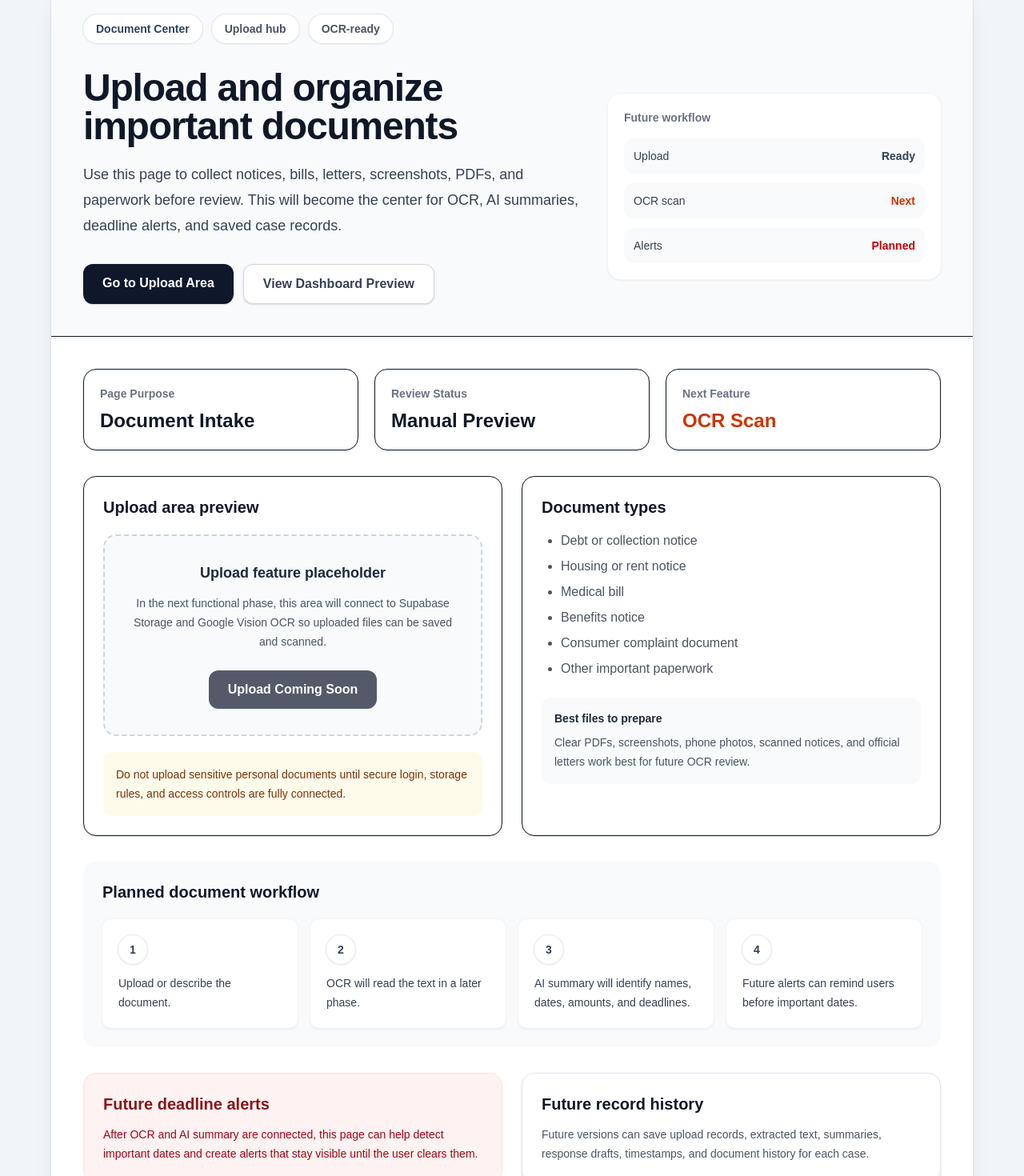
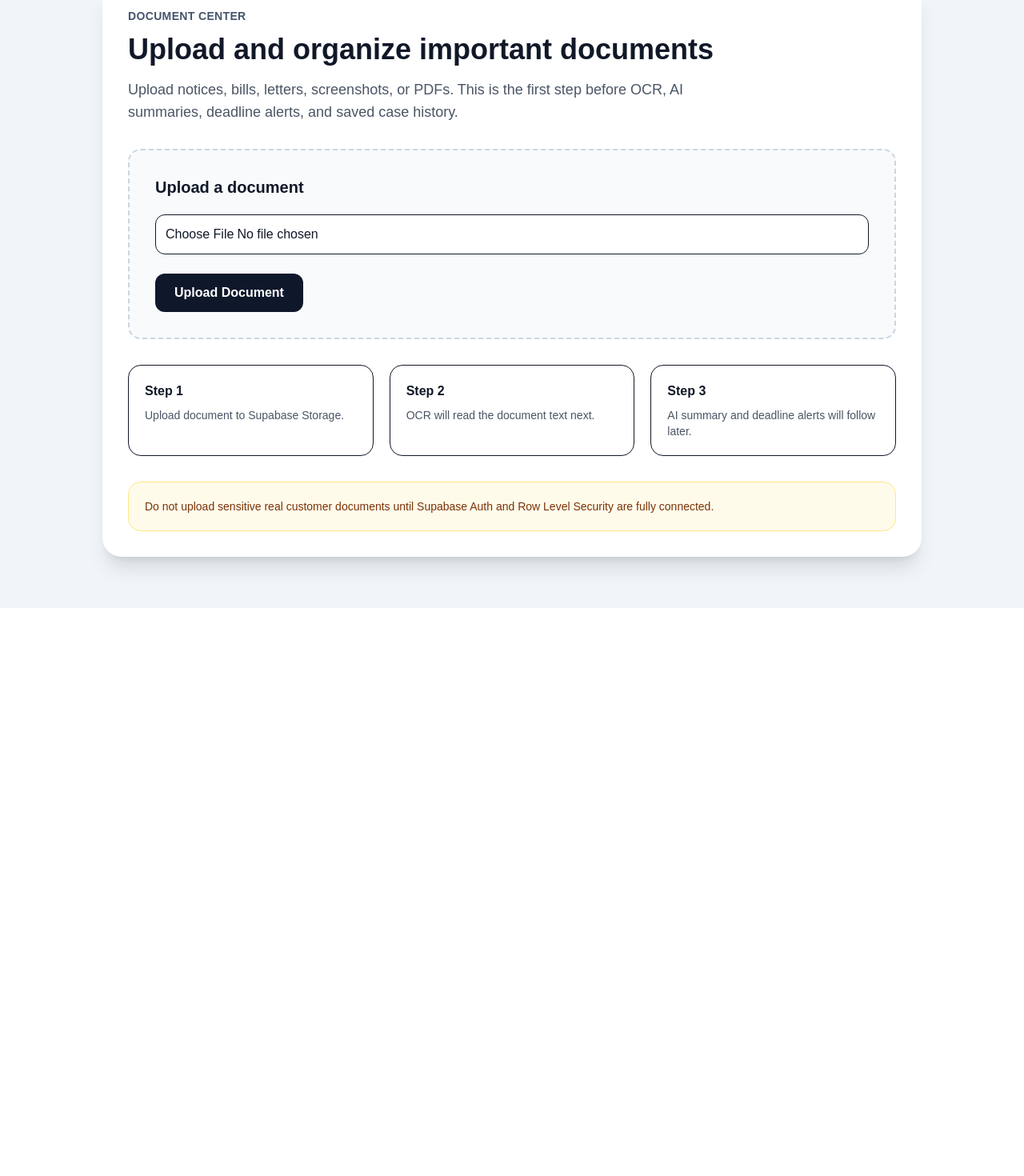
Before and after one commit to betterwork7777/csds-site, a Next.js app: page /documents in a window 1280 px wide. Shown: the part 134-1604 px from the top of the page at 80% size. After the commit the page ends 894 px from the top, so only its background shows below. Built offline with nearby package versions, Linux system fonts and the light colour scheme.

Commit message:
Refactor DocumentsPage layout and upload logic

```diff
--- a/src/app/documents/page.tsx
+++ b/src/app/documents/page.tsx
@@ -1,226 +1,117 @@
+"use client";
+
+import { useState } from "react";
+import { supabase } from "../lib/supabase";
+
 export default function DocumentsPage() {
-  const documentTypes = [
-    "Debt or collection notice",
-    "Housing or rent notice",
-    "Medical bill",
-    "Benefits notice",
-    "Consumer complaint document",
-    "Other important paperwork",
-  ];
+  const [file, setFile] = useState<File | null>(null);
+  const [uploading, setUploading] = useState(false);
+  const [message, setMessage] = useState("");
 
-  const nextSteps = [
-    "Upload or describe the document.",
-    "OCR will read the text in a later phase.",
-    "AI summary will identify names, dates, amounts, and deadlines.",
-    "Future alerts can remind users before important dates.",
-  ];
+  async function handleUpload() {
+    if (!file) {
+      setMessage("Please choose a file first.");
+      return;
+    }
+
+    setUploading(true);
+    setMessage("");
+
+    const filePath = `uploads/${Date.now()}-${file.name}`;
+
+    const { error } = await supabase.storage
+      .from("debt-documents")
+      .upload(filePath, file);
+
+    if (error) {
+      setMessage(`Upload failed: ${error.message}`);
+    } else {
+      setMessage("Upload successful. OCR review will be connected next.");
+      setFile(null);
+    }
+
+    setUploading(false);
+  }
 
   return (
     <main className="min-h-screen bg-slate-100 px-6 py-16 text-gray-900">
-      <div className="mx-auto max-w-6xl">
+      <div className="mx-auto max-w-5xl">
         <a href="/" className="text-sm font-semibold text-slate-700">
           ← Back to Home
         </a>
 
-        <section className="mt-6 overflow-hidden rounded-3xl bg-white shadow-xl ring-1 ring-black/5">
-          <div className="border-b bg-slate-50 p-8 md:p-10">
-            <div className="flex flex-wrap items-center gap-3">
-              <span className="rounded-full bg-white px-4 py-2 text-sm font-bold text-slate-700 shadow-sm ring-1 ring-slate-200">
+        <section className="mt-6 rounded-3xl bg-white p-8 shadow-xl">
+          <p className="text-sm font-bold uppercase tracking-wide text-slate-600">
             Document Center
-              </span>
+          </p>
 
-              <span className="rounded-full bg-white px-4 py-2 text-sm font-semibold text-gray-600 shadow-sm ring-1 ring-slate-200">
-                Upload hub
-              </span>
-
-              <span className="rounded-full bg-white px-4 py-2 text-sm font-semibold text-gray-600 shadow-sm ring-1 ring-slate-200">
-                OCR-ready
-              </span>
-            </div>
-
-            <div className="mt-8 grid gap-8 lg:grid-cols-[1.5fr_1fr] lg:items-center">
-              <div>
-                <h1 className="max-w-4xl text-4xl font-bold tracking-tight md:text-5xl">
+          <h1 className="mt-3 text-4xl font-bold">
             Upload and organize important documents
           </h1>
 
-                <p className="mt-5 max-w-3xl text-lg leading-8 text-gray-700">
-                  Use this page to collect notices, bills, letters, screenshots,
-                  PDFs, and paperwork before review. This will become the center
-                  for OCR, AI summaries, deadline alerts, and saved case records.
+          <p className="mt-4 max-w-3xl text-lg text-gray-600">
+            Upload notices, bills, letters, screenshots, or PDFs. This is the
+            first step before OCR, AI summaries, deadline alerts, and saved case
+            history.
           </p>
 
-                <div className="mt-8 flex flex-wrap gap-3">
-                  <a
-                    href="#upload-section"
-                    className="rounded-xl bg-slate-900 px-6 py-3 font-semibold text-white shadow-sm hover:bg-slate-800"
+          <div className="mt-8 rounded-2xl border-2 border-dashed border-slate-300 bg-slate-50 p-8">
+            <h2 className="text-xl font-bold">Upload a document</h2>
+
+            <input
+              type="file"
+              className="mt-5 block w-full rounded-xl border bg-white p-3"
+              onChange={(e) => setFile(e.target.files?.[0] ?? null)}
+            />
+
+            {file && (
+              <p className="mt-3 text-sm text-gray-600">
+                Selected file: <strong>{file.name}</strong>
+              </p>
+            )}
+
+            <button
+              type="button"
+              onClick={handleUpload}
+              disabled={uploading}
+              className="mt-6 rounded-xl bg-slate-900 px-6 py-3 font-semibold text-white hover:bg-slate-800 disabled:opacity-60"
             >
-                    Go to Upload Area
-                  </a>
+              {uploading ? "Uploading..." : "Upload Document"}
+            </button>
 
-                  <a
-                    href="/dashboard"
-                    className="rounded-xl border border-gray-300 bg-white px-6 py-3 font-semibold text-gray-700 shadow-sm hover:bg-gray-50"
-                  >
-                    View Dashboard Preview
-                  </a>
+            {message && (
+              <div className="mt-5 rounded-xl bg-white p-4 text-sm font-semibold text-slate-800 shadow-sm">
+                {message}
               </div>
+            )}
           </div>
 
-              <div className="rounded-2xl bg-white p-5 shadow-sm ring-1 ring-gray-100">
-                <p className="text-sm font-bold text-gray-500">
-                  Future workflow
+          <div className="mt-8 grid gap-5 md:grid-cols-3">
+            <div className="rounded-2xl border p-5">
+              <h3 className="font-bold">Step 1</h3>
+              <p className="mt-2 text-sm text-gray-600">
+                Upload document to Supabase Storage.
               </p>
-
-                <div className="mt-4 space-y-3 text-sm text-gray-700">
-                  <div className="flex items-center justify-between rounded-xl bg-slate-50 p-3">
-                    <span>Upload</span>
-                    <span className="font-bold text-slate-700">Ready</span>
             </div>
 
-                  <div className="flex items-center justify-between rounded-xl bg-slate-50 p-3">
-                    <span>OCR scan</span>
-                    <span className="font-bold text-orange-700">Next</span>
+            <div className="rounded-2xl border p-5">
+              <h3 className="font-bold">Step 2</h3>
+              <p className="mt-2 text-sm text-gray-600">
+                OCR will read the document text next.
+              </p>
             </div>
 
-                  <div className="flex items-center justify-between rounded-xl bg-slate-50 p-3">
-                    <span>Alerts</span>
-                    <span className="font-bold text-red-700">Planned</span>
-                  </div>
-                </div>
-              </div>
-            </div>
-          </div>
-
-          <div className="p-8 md:p-10">
-            <div className="grid gap-5 md:grid-cols-3">
-              <div className="rounded-2xl border bg-white p-5 shadow-sm">
-                <p className="text-sm font-semibold text-gray-500">
-                  Page Purpose
-                </p>
-                <p className="mt-2 text-2xl font-bold">Document Intake</p>
-              </div>
-
-              <div className="rounded-2xl border bg-white p-5 shadow-sm">
-                <p className="text-sm font-semibold text-gray-500">
-                  Review Status
-                </p>
-                <p className="mt-2 text-2xl font-bold">Manual Preview</p>
-              </div>
-
-              <div className="rounded-2xl border bg-white p-5 shadow-sm">
-                <p className="text-sm font-semibold text-gray-500">
-                  Next Feature
-                </p>
-                <p className="mt-2 text-2xl font-bold text-orange-700">
-                  OCR Scan
+            <div className="rounded-2xl border p-5">
+              <h3 className="font-bold">Step 3</h3>
+              <p className="mt-2 text-sm text-gray-600">
+                AI summary and deadline alerts will follow later.
               </p>
             </div>
           </div>
 
-            <div className="mt-8 grid gap-6 lg:grid-cols-2">
-              <div
-                id="upload-section"
-                className="rounded-2xl border bg-white p-6 shadow-sm"
-              >
-                <h2 className="text-xl font-bold">Upload area preview</h2>
-
-                <div className="mt-5 rounded-2xl border-2 border-dashed border-slate-300 bg-slate-50 p-8 text-center">
-                  <p className="text-lg font-bold text-slate-800">
-                    Upload feature placeholder
-                  </p>
-
-                  <p className="mt-3 text-sm leading-6 text-gray-600">
-                    In the next functional phase, this area will connect to
-                    Supabase Storage and Google Vision OCR so uploaded files can
-                    be saved and scanned.
-                  </p>
-
-                  <button
-                    type="button"
-                    className="mt-6 rounded-xl bg-slate-900 px-6 py-3 font-semibold text-white opacity-70"
-                    disabled
-                  >
-                    Upload Coming Soon
-                  </button>
-                </div>
-
-                <div className="mt-5 rounded-xl bg-amber-50 p-4 text-sm leading-6 text-amber-900">
-                  Do not upload sensitive personal documents until secure login,
-                  storage rules, and access controls are fully connected.
-                </div>
-              </div>
-
-              <div className="rounded-2xl border bg-white p-6 shadow-sm">
-                <h2 className="text-xl font-bold">Document types</h2>
-
-                <ul className="mt-4 list-disc space-y-2 pl-6 text-gray-600">
-                  {documentTypes.map((item) => (
-                    <li key={item}>{item}</li>
-                  ))}
-                </ul>
-
-                <div className="mt-6 rounded-xl bg-slate-50 p-4">
-                  <p className="text-sm font-bold text-gray-800">
-                    Best files to prepare
-                  </p>
-
-                  <p className="mt-2 text-sm leading-6 text-gray-600">
-                    Clear PDFs, screenshots, phone photos, scanned notices, and
-                    official letters work best for future OCR review.
-                  </p>
-                </div>
-              </div>
-            </div>
-
-            <div className="mt-8 rounded-2xl bg-slate-50 p-6">
-              <h2 className="text-xl font-bold">Planned document workflow</h2>
-
-              <div className="mt-5 grid gap-4 md:grid-cols-4">
-                {nextSteps.map((step, index) => (
-                  <div
-                    key={step}
-                    className="rounded-xl bg-white p-5 shadow-sm ring-1 ring-gray-100"
-                  >
-                    <div className="mb-3 flex h-9 w-9 items-center justify-center rounded-full bg-white text-sm font-bold text-slate-700 shadow-sm ring-1 ring-slate-200">
-                      {index + 1}
-                    </div>
-
-                    <p className="text-sm leading-6 text-gray-700">{step}</p>
-                  </div>
-                ))}
-              </div>
-            </div>
-
-            <div className="mt-8 grid gap-6 lg:grid-cols-2">
-              <div className="rounded-2xl border border-red-100 bg-red-50 p-6">
-                <h2 className="text-xl font-bold text-red-900">
-                  Future deadline alerts
-                </h2>
-
-                <p className="mt-3 text-sm leading-6 text-red-800">
-                  After OCR and AI summary are connected, this page can help
-                  detect important dates and create alerts that stay visible
-                  until the user clears them.
-                </p>
-              </div>
-
-              <div className="rounded-2xl border border-slate-200 bg-white p-6 shadow-sm">
-                <h2 className="text-xl font-bold">Future record history</h2>
-
-                <p className="mt-3 text-sm leading-6 text-gray-600">
-                  Future versions can save upload records, extracted text,
-                  summaries, response drafts, timestamps, and document history
-                  for each case.
-                </p>
-              </div>
-            </div>
-
-            <div className="mt-8 rounded-2xl border border-slate-200 bg-slate-50 p-5 text-sm leading-6 text-gray-700">
-              This page is currently a document intake preview. Secure login,
-              Supabase storage permissions, OCR processing, and saved case
-              history should be completed before accepting real user documents.
-            </div>
+          <div className="mt-8 rounded-2xl border border-amber-200 bg-amber-50 p-5 text-sm text-amber-900">
+            Do not upload sensitive real customer documents until Supabase Auth
+            and Row Level Security are fully connected.
           </div>
         </section>
       </div>
```
Lines whose indentation alone changed are shown as unchanged.
